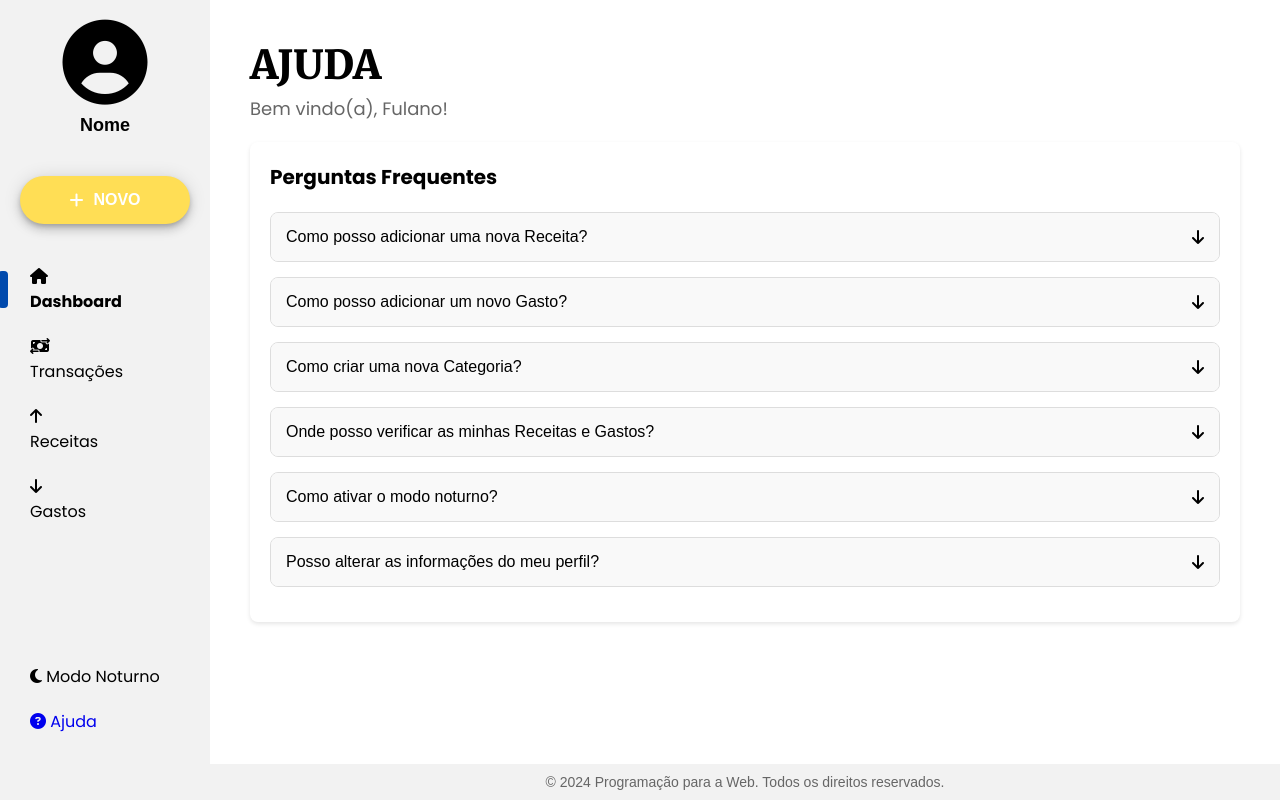
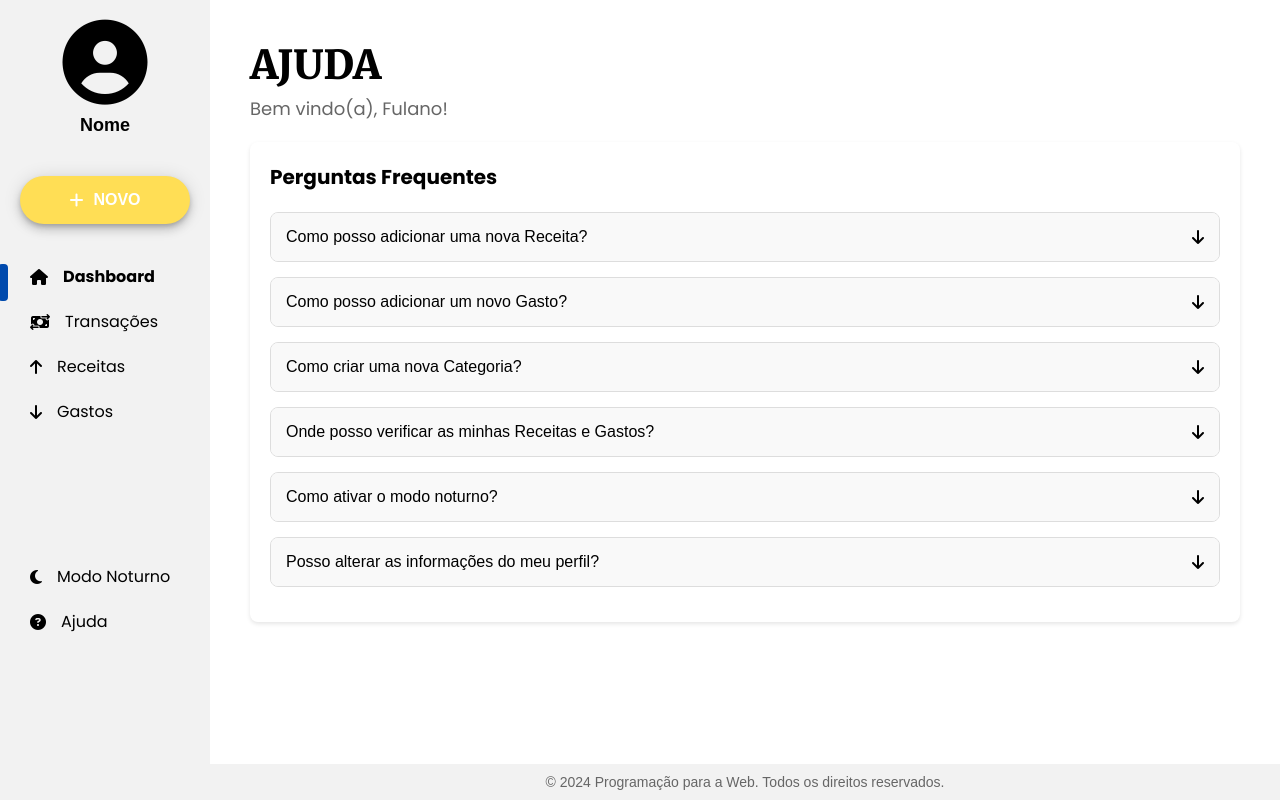
Before and after one commit to Lucas-Mta/Projeto-Prog-Web, a PHP site: page /indexAjuda.html in a window 1280 px wide. Run offline with PHP 8.4, Linux system fonts and the light colour scheme; some libraries are stand-ins or nearby versions.

Commit message:
Alinhando ícone ao título

```diff
--- a/styleGeral.css
+++ b/styleGeral.css
@@ -113,12 +113,17 @@ body {
     padding: 10px;
     font-size: 16px;
     color: #000;
-    display: flex;
-    align-items: center;
-    gap: 15px;
     cursor: pointer;
     position: relative;
     /* Adicionei isso para manipular o quadrado indicador */
+}
+
+.menu-item a {
+    display: flex;
+    align-items: center;
+    text-decoration: none;
+    color: inherit;
+    gap: 15px;
 }
 
 .menu-item:hover {
--- a/stylePerfil.css
+++ b/stylePerfil.css
@@ -18,7 +18,7 @@ header p {
 }
 
 /* --- --- Conteúdo do Perfil --- --- */
-.active .user-profile {
+.active.user-profile {
     border-bottom: 3px solid #004aad; /* Adiciona a borda embaixo azul quando estiver ativo */
     padding-bottom: 5px;
     border-radius: 5%;
```
